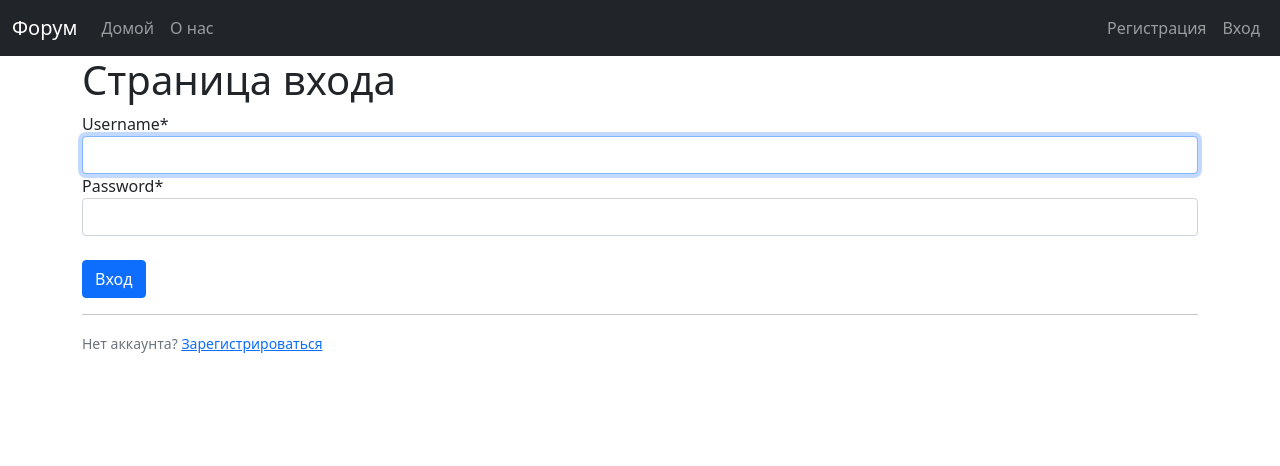
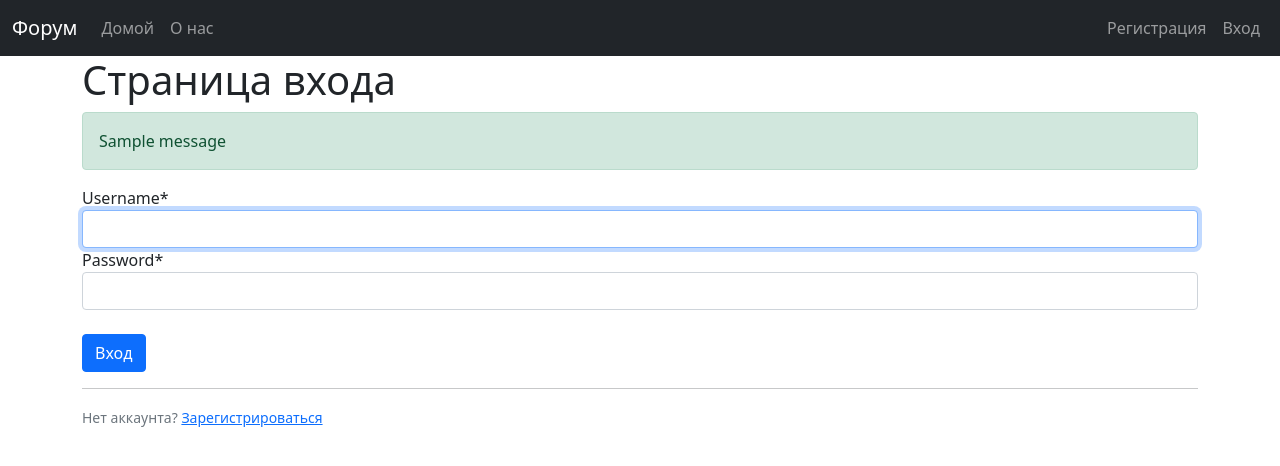
Before and after one commit to mihalgud/forum_pr, a Django app: page /login/ in a window 1280 px wide. Shown: the top 466 px of the page. Run offline with Django 4.2, Linux system fonts and the light colour scheme; tables that the repository leaves empty hold one stand-in row (values such as "Sample post"); one stand-in notice (Sample message) is shown; some libraries are stand-ins or nearby versions.

Commit message:
добавили сообщения

```diff
--- a/service/urls.py
+++ b/service/urls.py
@@ -10,7 +10,8 @@ urlpatterns = [
     path('logout/', auth_views.LogoutView.as_view(template_name='logout.html'), name='logout'),
     path('',views.PostsView.as_view(), name='index'),
     path('post/<int:pk>',views.DetailPostView.as_view(), name='detail_post'),
-    path('create_post',views.CreatePostView.as_view(), name='create_post'),
+    # path('create_post',views.CreatePostView.as_view(), name='create_post'),
+    path('create_post',views.create_post, name='create_post'),
     path('update_post/<int:pk>',views.UpdatePostView.as_view(), name='update_post'),
     path('delete_post/<int:pk>',views.DeletePostView.as_view(), name='delete_post'),
     path('post/<int:pk>/add_comment',views.AddCommentView.as_view(), name='add_comment'),
--- a/templates/index.html
+++ b/templates/index.html
@@ -15,7 +15,22 @@
     <div class="container">
         {% block content %}
             <h1>Форум</h1>
-            <a href="{% url 'create_post' %}" class="btn btn-primary">Создать пост</a>
+                {% if messages %}
+                    {% for message in messages %}
+                        {% if message.level == DEFAULT_MESSAGE_LEVELS.ERROR %}
+                            <div class="alert alert-danger" role="alert">
+                                {{ message }}
+                            </div>
+                        {% else %}
+                            <div class="alert alert-{{ message.tags }}" role="alert">
+                                {{ message }}
+                            </div>
+                        {% endif %}
+                    {% endfor %}
+                {% endif %}
+                {% if user.is_authenticated %}
+                    <a href="{% url 'create_post' %}" class="btn btn-primary">Создать пост</a>
+                {% endif %}
             <table class="table">
                 <thead>
                     <tr>
--- a/templates/login.html
+++ b/templates/login.html
@@ -3,6 +3,13 @@
 
 {% block content %}
     <h1>Страница входа</h1>
+    {% if messages %}
+        {% for message in messages %}
+            <div class="alert alert-success" role="alert">
+                {{ message }}
+            </div>
+        {% endfor %}
+    {% endif %}
     <form method="POST">
         {% csrf_token %}
         {{ form|crispy }}
```
Also changed, not shown: service/views.py (+29 -8 lines).
